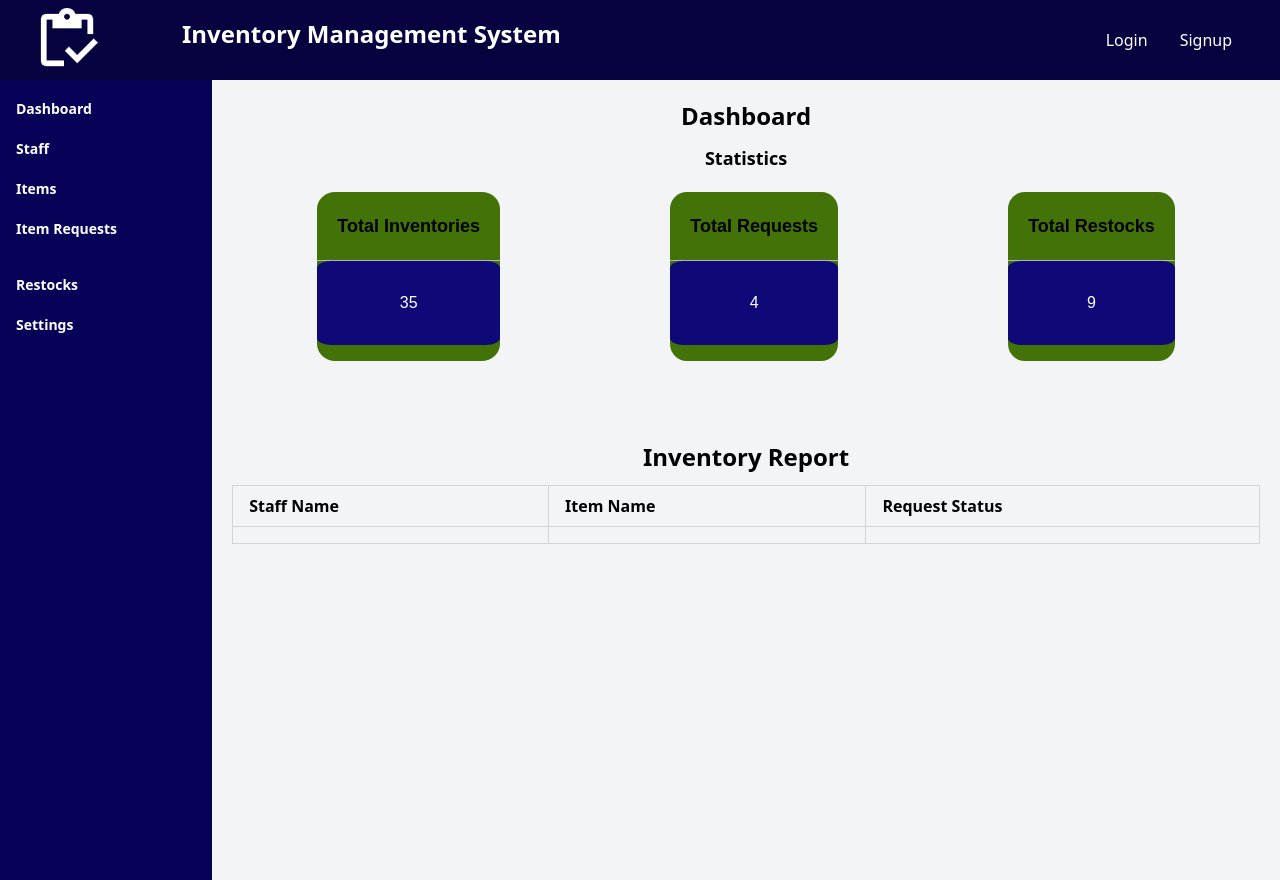
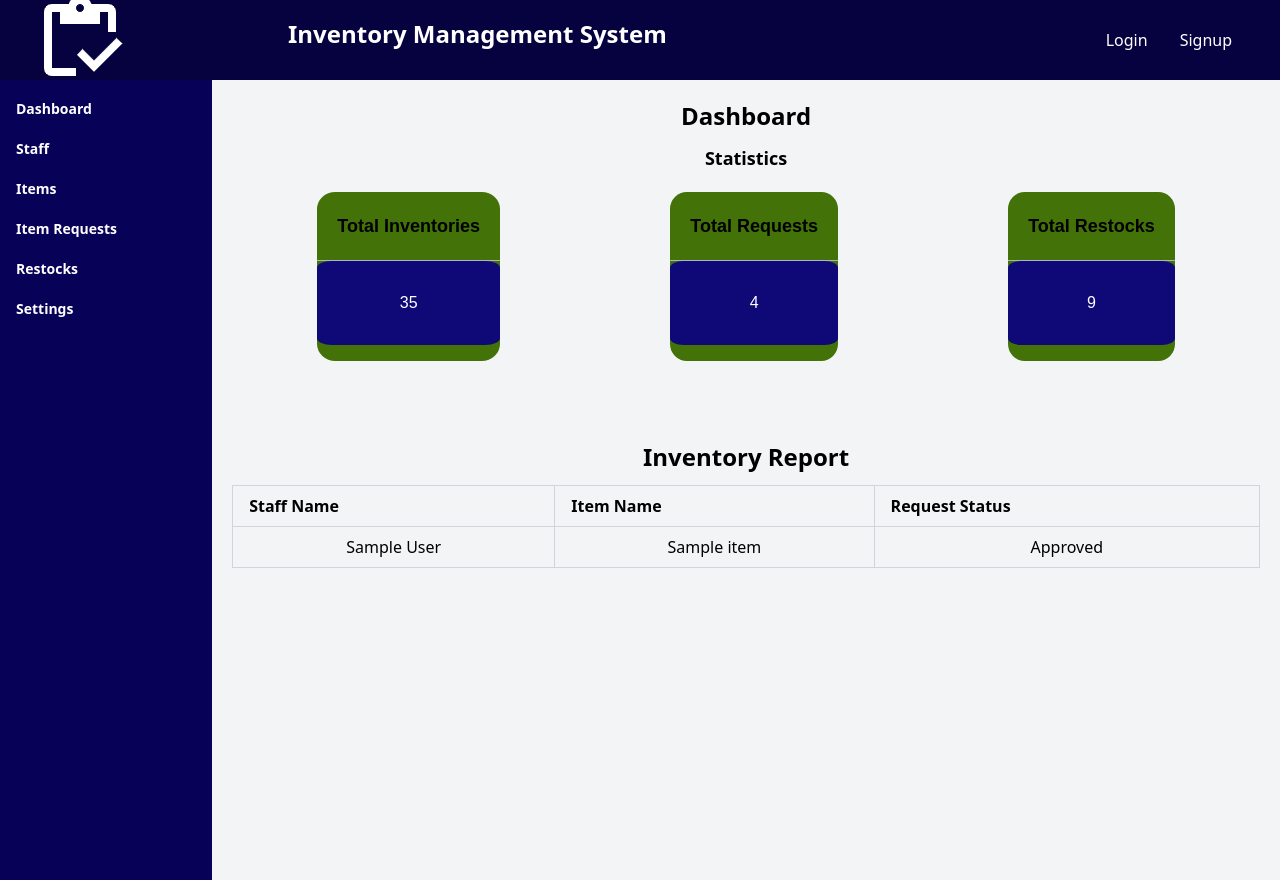
Before and after one commit to Tendomwendwa/Inventory, a Django app: page / in a window 1280 px wide. Run offline with Django 5.2, Linux system fonts and the light colour scheme; tables that the repository leaves empty hold one stand-in row (values such as "Sample post"); lists and menus that the app fills with data are empty; some libraries are stand-ins or nearby versions.

Commit message:
commit all

```diff
--- a/app/models.py
+++ b/app/models.py
@@ -30,9 +30,9 @@
 
 class ItemRequest (models.Model):
     STATUS_CHOICES = [
-        ('approved', 'Approved'),
-        ('pending', 'Pending'),
-        ('declined', 'Declined'),
+        ('Approved', 'Approved'),
+        ('Pending', 'Pending'),
+        ('Declined', 'Declined'),
     ]
     staff = models.ForeignKey(Staff, on_delete=models.CASCADE)
     item = models.ForeignKey(Item, on_delete=models.CASCADE)
--- a/app/urls.py
+++ b/app/urls.py
@@ -1,6 +1,9 @@
 from django.urls import path
 from .views import home_view, login_view, register_view, staff_view, items_view, items_requests_view, dashboard_view, restocks_view
-from .views import items_requests_view, dashboard_view, restocks_view, create_items_view, create_staff_view, create_item_requests_view, create_restocks_view
+from .views import items_requests_view, dashboard_view, restocks_view, reports_view
+from .views import create_items_view, create_staff_view, create_item_requests_view, create_restocks_view
+from .views import edit_staff_view, delete_staff_view, edit_items_view, delete_items_view, edit_restocks_view, delete_restocks_view, edit_items_requests_view, delete_items_requests_view
+
 urlpatterns = [
     path('', home_view, name='home'),
     path('dashboard/', dashboard_view, name='dashboard'),
@@ -10,8 +13,20 @@
     path('items/', items_view, name='items'),
     path('item_requests/', items_requests_view, name='item_requests'),
     path('restocks/', restocks_view, name='restocks'),
+    path('reports/', reports_view, name='reports'),
     path('create_items/', create_items_view, name='create_items'),
     path('create_staff/', create_staff_view, name='create_staff'),
     path('create_item_requests/', create_item_requests_view, name='create_item_requests'),
     path('create_restocks/', create_restocks_view, name='create_restocks'),
+
+    path('staff/edit/<int:staff_id>/', edit_staff_view, name='edit_staff'),
+    path('staff/delete/<int:staff_id>/', delete_staff_view, name='delete_staff'),
+    path('items/edit/<int:item_id>/', edit_items_view, name='edit_items'),
+    path('items/delete/<int:item_id>/', delete_items_view, name='delete_items'),
+    path('restocks/edit/<int:restock_id>/', edit_restocks_view, name='edit_restocks'),
+    path('restocks/delete/<int:restock_id>/', delete_restocks_view, name='delete_restocks'),
+    path('items_requests/edit/<int:item_request_id>/', edit_items_requests_view, name='edit_items_requests'),
+    path('items_requests/delete/<int:item_request_id>/', delete_items_requests_view, name='delete_items_requests'),
+
+
 ]
--- a/app/views.py
+++ b/app/views.py
@@ -1,15 +1,22 @@
-from django.shortcuts import render, redirect
+from django.shortcuts import render, redirect, get_object_or_404
 from .models import *
 from django.contrib.auth.models import User
 from django.contrib.auth import authenticate, login
 from django.contrib import messages
 from django.contrib.auth.decorators import login_required
 from .forms import SignUpForm, AuthenticationForm, ItemForm, StaffForm, ItemRequestForm, RestockForm
+from django.db.models import F, Value
+from django.db.models.functions import Concat
+
 
 # Create your views here.
 def home_view(request):
-    items = Item.objects.all()
-    return render(request, 'app/home.html', {'items' : items})
+    requests_reports = ItemRequest.objects.select_related('staff', 'item').annotate(
+        staff_name=Concat(F('staff__first_name'), Value(' '), F('staff__last_name')),
+        item_name=F('item__name'),
+        status_request=F('request_status') ).values('staff_name', 'item_name', 'request_status')
+    print(requests_reports)
+    return render(request, 'app/home.html', {'requests_reports': requests_reports})
 
 
 def dashboard_view(request):
@@ -85,9 +92,23 @@
     items_requests_list = ItemRequest.objects.all()
     return render(request, 'app/item_requests.html', {'items_requests': items_requests_list})
 
+
 def restocks_view(request):
     restock_list = Restock.objects.all()
     return render(request, 'app/restocks.html', {'restocks': restock_list})
+
+def reports_view(request):
+    staff_list = Staff.objects.all()
+    item_list = Item.objects.all()
+    items_requests_list = ItemRequest.objects.all()
+
+    context = {
+        'staff': staff_list,
+        'items': item_list,
+        'items_requests': items_requests_list
+    }
+    return render(request, 'app/home.html', context)
+
 
 def create_items_view(request):
     if request.method == "POST":
@@ -133,3 +154,78 @@
     else:
         form = RestockForm()
     return render(request, 'app/create_restocks.html', {'form': form})
+
+
+def edit_staff_view(request, staff_id):
+    staff = get_object_or_404(Staff, id=staff_id)
+
+    if request.method == 'POST':
+        form = StaffForm(request.POST, instance=staff)
+        if form.is_valid():
+            form.save()
+            return redirect('staff')
+    else:
+        form = StaffForm(instance=staff)
+
+    return render(request, 'app/create_staff.html', {'form': form})
+
+def delete_staff_view(request, staff_id):
+    staff = get_object_or_404(Staff, id=staff_id)
+    staff.delete()
+    return redirect('staff')
+
+
+def edit_items_view(request, item_id):
+    item = get_object_or_404(Item, id=item_id)
+
+    if request.method == 'PUT':
+        form = ItemForm(request.PUT, request.Files, instance=item)
+        if form.is_valid():
+            form.save()
+            return redirect('items')
+    else:
+        form = ItemForm(instance=item)
+
+    return render(request, 'app/create_items.html', {'form': form})
+
+def delete_items_view(request, item_id):
+    item = get_object_or_404(Item, id=item_id)
+    item.delete()
+    return redirect('items')
+
+
+def edit_restocks_view(request, restock_id):
+    restocks = get_object_or_404(Restock, id=restock_id)
+
+    if request.method == 'POST':
+        form = RestockForm(request.POST, instance=restocks)
+        if form.is_valid():
+            form.save()
+            return redirect('restocks')
+    else:
+        form = RestockForm(instance=restocks)
+
+    return render(request, 'app/create_restocks.html', {'form': form})
+
+def delete_restocks_view(request, restock_id):
+    restocks = get_object_or_404(Restock, id=restock_id)
+    restocks.delete()
+    return redirect('restocks')
+
+
+def edit_items_requests_view(request, item_request_id):
+    items_requests =get_object_or_404(ItemRequest, id=item_request_id)
+    if request.method == 'POST':
+        form = ItemRequestForm(request.POST, instance=items_requests)
+        if form.is_valid():
+            form.save()
+            return redirect('items_requests')
+    else:
+        form = ItemRequestForm(instance=items_requests)
+    return render(request, 'app/create_item_requests.html', {'form': form})
+
+
+def delete_items_requests_view(request, item_request_id ):
+    items_requests = get_object_or_404(ItemRequest, id=item_request_id)
+    items_requests.delete()
+    return redirect('item_requests')
--- a/templates/app/create_items.html
+++ b/templates/app/create_items.html
@@ -4,10 +4,10 @@
 <body class="background-color: #f0f0f0">
     <div class="login-container">
         <form class="login-form" method="POST" action="{% url 'create_items' %}">
-            <h2 class="text-2xl font-bold text-center mb-6">Create Items</h2>
+            <h2 class="text-2xl font-bold text-center mb-6">{% if form.instance.pk %}Edit{% else %}Create{% endif %} Item</h2>
             {% csrf_token %}
             {{ form.as_p }}
-            <button type="submit" class="w-full bg-blue-500 hover:bg-blue-700 text-black font-bold py-2 px-4 rounded">
+            <button type="submit" value="UPDATE" class="w-full bg-blue-500 hover:bg-blue-700 text-black font-bold py-2 px-4 rounded">
                 submit
             </button>
             {% if form.errors %}
--- a/templates/app/create_restocks.html
+++ b/templates/app/create_restocks.html
@@ -4,7 +4,7 @@
 <body class="background-color: #f0f0f0">
     <div class="login-container">
         <form class="login-form" method="POST" action="{% url 'create_restocks' %}">
-            <h2 class="text-2xl font-bold text-center mb-6">Create Restock</h2>
+            <h2 class="text-2xl font-bold text-center mb-6">{% if form.instance.pk %}Edit{% else %}Create{% endif %} Stock</h2>
             {% csrf_token %}
             {{ form.as_p }}
             <button type="submit" class="w-full bg-blue-500 hover:bg-blue-700 text-black font-bold py-2 px-4 rounded">
--- a/templates/app/create_staff.html
+++ b/templates/app/create_staff.html
@@ -3,8 +3,9 @@
 
 <body class="background-color: #f0f0f0">
     <div class="login-container">
+        <h1></h1>
         <form class="login-form" action="{% url 'create_staff' %}" method="POST">
-            <h2 class="text-2xl font-bold text-center mb-6">Create Staff</h2>
+            <h2 class="text-2xl font-bold text-center mb-6">{% if form.instance.pk %}Edit{% else %}Create{% endif %} Staff</h2>
             {% csrf_token %}
             {{ form.as_p }}
             <button type="submit">submit</button>
--- a/templates/app/home.html
+++ b/templates/app/home.html
@@ -22,7 +22,7 @@
         </div>
     </div>
 
-    <div class="text-center pb-5 pt-20">
+    <div class="text-center mb-10 mt-20">
         <h2>Inventory Report</h2>
         <table class="table-auto w-full border-collapse border border-gray-300">
             <thead>
@@ -33,11 +33,13 @@
                 </tr>
             </thead>
             <tbody>
+                {% for report in requests_reports %}
                 <tr>
-                    <td class="border border-gray-300 px-4 py-2"> {{staff.first_name}} </td>
-                    <td class="border border-gray-300 px-4 py-2"> {{item.name}} </td>
-                    <td class="border border-gray-300 px-4 py-2"> {{item_request.request_status}} </td>
+                    <td class="border border-gray-300 px-4 py-2"> {{report.staff_name}} </td>
+                    <td class="border border-gray-300 px-4 py-2"> {{report.item_name}} </td>
+                    <td class="border border-gray-300 px-4 py-2"> {{report.request_status}} </td>
                 </tr>
+                {% endfor %}
             </tbody>
         </table>
     </div>
--- a/templates/includes/header.html
+++ b/templates/includes/header.html
@@ -2,12 +2,12 @@
 <header x-data="{ mobilenavOpen: false }" class="md:flex items-center justify-between [&>*]:px-8 h-20 text-white sticky top-0 z-40" style="background-color: rgb(6, 2, 63)">
     <div class="flex items-center justify-between h-20">
         <div class="flex flex-row items-center">
-            <div class="pr-20" style="width: 150px;">
+            <a class="mr-20" href="/">
                 <img src="{% static 'images/inventory_logo.png' %}" alt="Inventory Logo">
+            </a>
+            <div class="flex items-center gap-1 ml-20">
+                <span class="text-lg font-bold"><h2>Inventory Management System</h2></span>
             </div>
-            <a class="flex items-center gap-1" href="/">
-                <span class="text-lg font-bold"><h2>Inventory Management System</h2></span>
-            </a>
         </div>
         <mobileicon class="md:hidden">
             <a @click="mobilenavOpen = !mobilenavOpen" class="h-12 w-12 flex items-center justify-center cursor-pointer hover:bg-gray-700 rounded-lg">
--- a/templates/includes/sidebar.html
+++ b/templates/includes/sidebar.html
@@ -35,7 +35,6 @@
             </ul>
         </section>
 
-        <section></section>
             <ul class="hoverlist">
                 <a href="{% url 'restocks' %}">
                     <span class="font-bold text-sm">Restocks</span>
```
Also changed, not shown: app/forms.py (+1 -7 lines), templates/app/item_requests.html (+6 -1 lines), templates/app/items.html (+6 -1 lines), templates/app/restocks.html (+6 -1 lines), templates/app/staff.html (+6 -1 lines).
